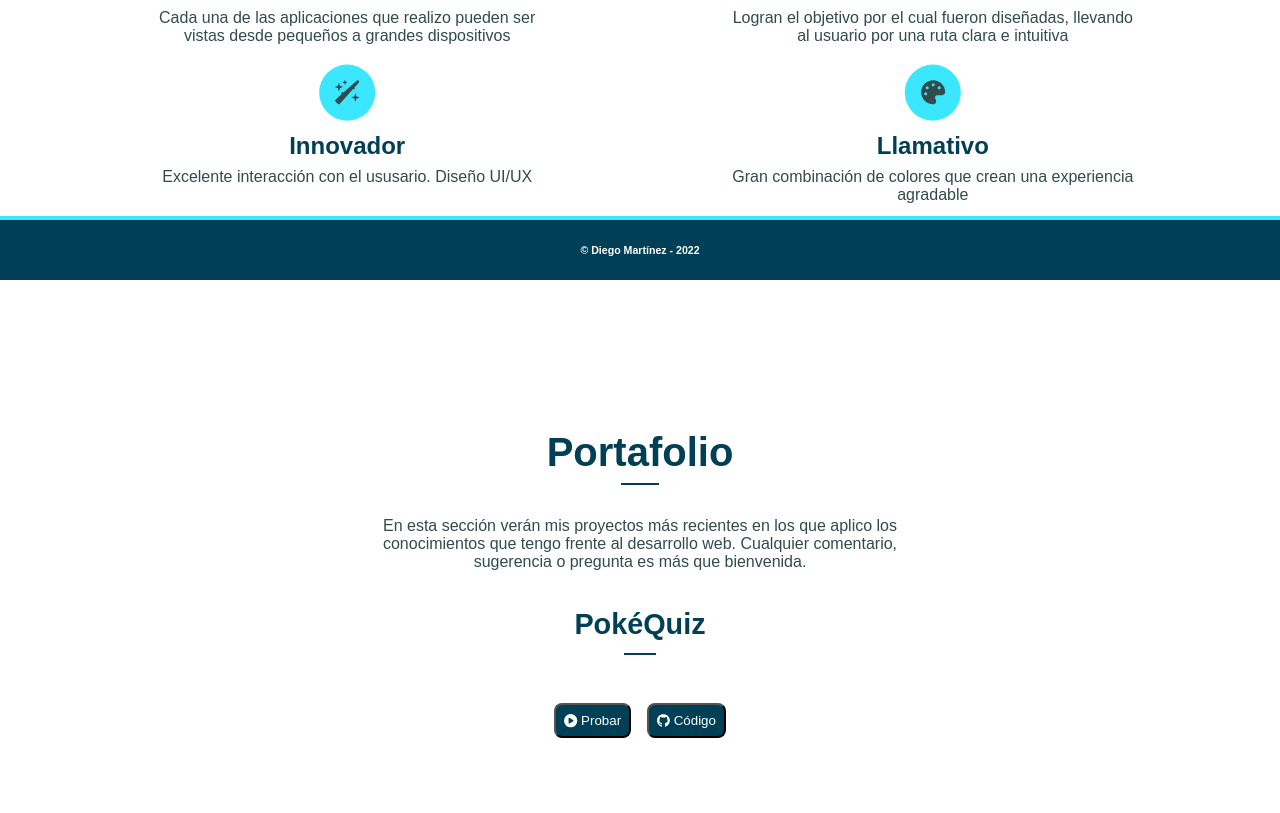
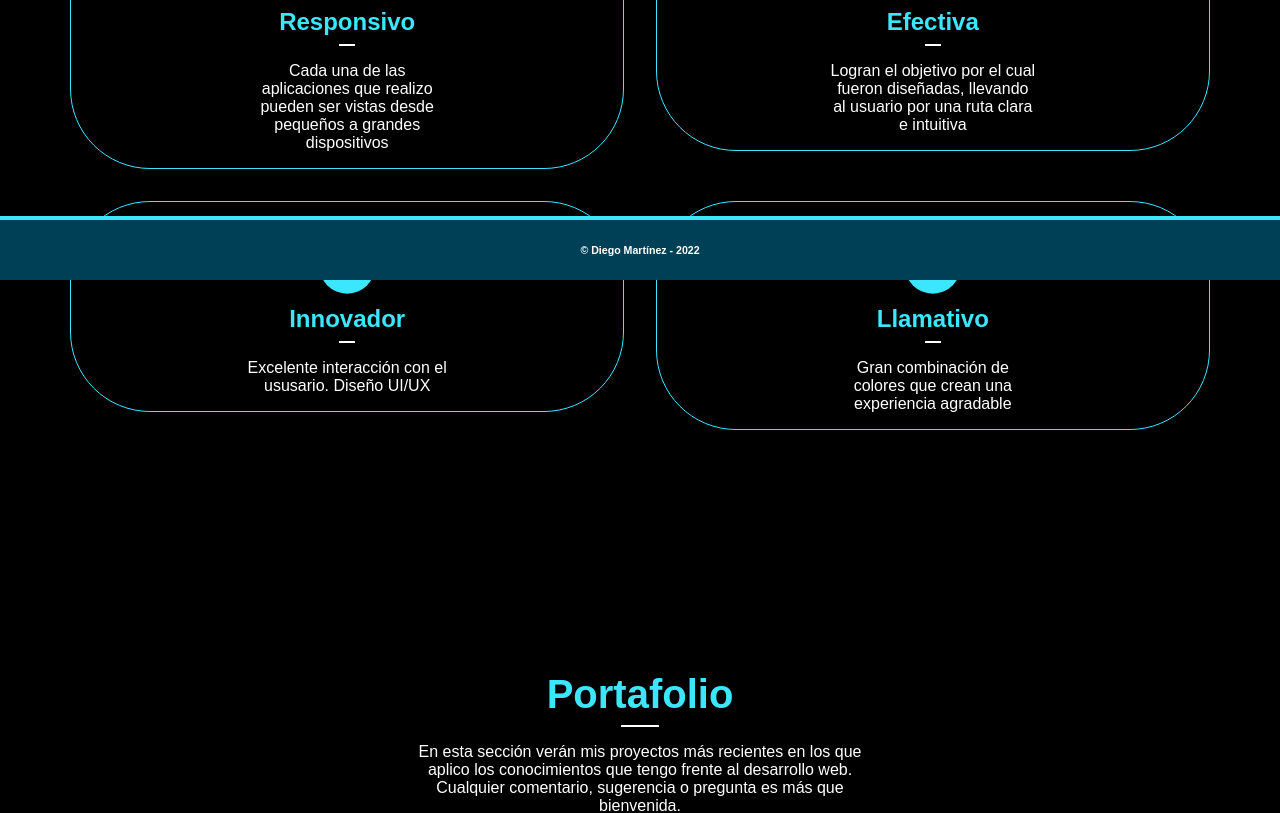
Before and after one commit to DiegoEMartinezZ/PortfolioWeb, a React (Create React App) app: page / in a window 1280 px wide. Shown: the part 520-1333 px from the top of the page. Built offline with nearby package versions, Linux system fonts and the light colour scheme.

Commit message:
se cambiaron los colores principales del portafolio

```diff
--- a/src/components/abilities/AbilitiesSection.js
+++ b/src/components/abilities/AbilitiesSection.js
@@ -1,5 +1,5 @@
-import React from "react";
-import { FontAwesomeIcon } from "@fortawesome/react-fontawesome";
+import React from 'react';
+import { FontAwesomeIcon } from '@fortawesome/react-fontawesome';
 
 export const AbilitiesSection = ({ icon, title, description }) => {
   return (
@@ -7,6 +7,7 @@ export const AbilitiesSection = ({ icon, title, description }) => {
       <article className="ability-container">
         <FontAwesomeIcon icon={icon} className="abilitiesIcon" />
         <h2 className="ability-title"> {title} </h2>
+        <div className="space"> </div>
         <p className="ability-description"> {description}</p>
       </article>
     </div>
--- a/src/components/about/styles.css
+++ b/src/components/about/styles.css
@@ -4,6 +4,10 @@
   padding: 0;
   font-family: sans-serif, Arial, Helvetica, sans-serif;
   transition: all 0.1s ease;
+}
+
+body {
+  background-color: #000;
 }
 
 div.about-container {
@@ -15,7 +19,7 @@ h1.section-title {
   margin: 0 2rem;
   font-size: 2.5rem;
   margin-top: 5rem;
-  color: #004056;
+  color: #3ae7ff;
 }
 
 section.about-description,
@@ -33,7 +37,7 @@ h2.about-title {
 p.info {
   padding: 0 40rem;
   text-align: center;
-  color: #324b4b;
+  color: #fff;
   margin: 1rem 0;
 }
 
@@ -41,15 +45,15 @@ section p.info a {
   cursor: pointer;
   font-style: none;
   font-weight: bolder;
-  color: #324b4b;
+  color: #3ae7ff;
 }
 
 div.space {
-  border-top: 0.15rem #004056 solid;
+  border-top: 0.15rem #fff solid;
   width: 3%;
   margin: auto;
   margin-top: 0.5rem;
-  margin-bottom: 2rem;
+  margin-bottom: 1rem;
 }
 
 section.abilities {
@@ -58,6 +62,13 @@ section.abilities {
   margin: auto 10rem;
   margin-top: 2rem;
   padding: 3rem;
+}
+
+article.ability-container {
+  margin: 1rem;
+  padding: 1rem;
+  border: #3ae7ff solid 1px;
+  border-radius: 5rem;
 }
 
 .abilitiesIcon {
@@ -71,15 +82,15 @@ section.abilities {
 
 h2.ability-title {
   font-size: 1.5rem;
-  margin: 0.5rem 0;
-  color: #004056;
+  margin: 0.5rem;
+  color: #3ae7ff;
 }
 
 p.ability-description {
   font-size: 1rem;
-  margin: auto 15%;
+  margin: auto 10%;
   text-align: center;
-  color: #324b4b;
+  color: #fff;
 }
 
 section.project-preview {
@@ -91,14 +102,15 @@ section.project-preview {
 }
 
 article.project-section-preview {
-  color: #324b4b;
+  color: #fff;
+  border: #3ae7ff solid 1px;
   border-radius: 3rem;
-  margin: 0 5rem;
+  margin: 5rem 30rem;
   padding: 1rem;
 }
 
 h3.project-title {
-  color: #004056;
+  color: #3ae7ff;
   margin: 0.8rem;
   font-size: 1.8rem;
 }
@@ -143,7 +155,30 @@ footer {
 
 @media (min-width: 1200px) {
   p.info {
-    margin: 0 20rem;
+    margin: 0 30%;
+  }
+
+  p.ability-description {
+    font-size: 1rem;
+    margin: auto 30%;
+  }
+}
+
+@media (max-width: 1199px) {
+  p.info {
+    margin: 0 20%;
+  }
+
+  p.ability-description {
+    font-size: 1rem;
+    margin: auto 20%;
+  }
+  article.project-section-preview {
+    color: #fff;
+    border: #3ae7ff solid 1px;
+    border-radius: 3rem;
+    margin: 5rem 10rem;
+    padding: 1rem;
   }
 }
 
@@ -183,13 +218,19 @@ footer {
 
 @media (max-width: 600px) {
   p.info {
-    padding: 0 1rem;
+    padding: 0 0.5rem;
   }
 
   section.abilities {
     grid-template-columns: 1fr 1fr;
     font-size: 0.8rem;
-    margin: auto 0.5%;
+    margin: auto;
+  }
+
+  p.ability-description {
+    font-size: 1rem;
+    margin: auto 5%;
+    font-size: 0.8rem;
   }
 
   section.project-preview {
--- a/src/components/contact/Contact.js
+++ b/src/components/contact/Contact.js
@@ -1,5 +1,5 @@
-import React from "react";
-import "../about/styles.css";
+import React from 'react';
+import '../about/styles.css';
 
 export const Contact = () => {
   return (
@@ -7,7 +7,7 @@ export const Contact = () => {
       <section id="contact">
         <h1 className="section-title"> Contacto </h1>
         <div className="space"> </div>
-        <p className="contact-description ">
+        <p className="info">
           Diego Ernesto Martínez Zambrano
           <br />
           diermaza.23@gmail.com
--- a/src/components/navBar/navbar.css
+++ b/src/components/navBar/navbar.css
@@ -60,7 +60,7 @@ div.socialmedia-container li a:hover {
 
 @media (max-width: 600px) {
   div ul.navbar {
-    width: 100vw;
+    width: 100%;
     font-size: 0.8rem;
   }
 }
```
